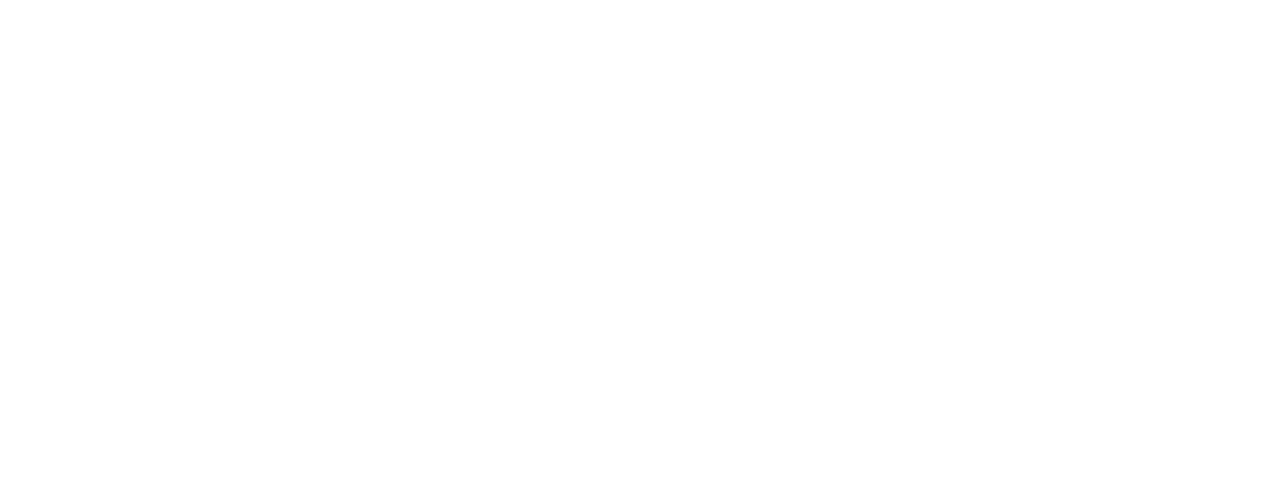
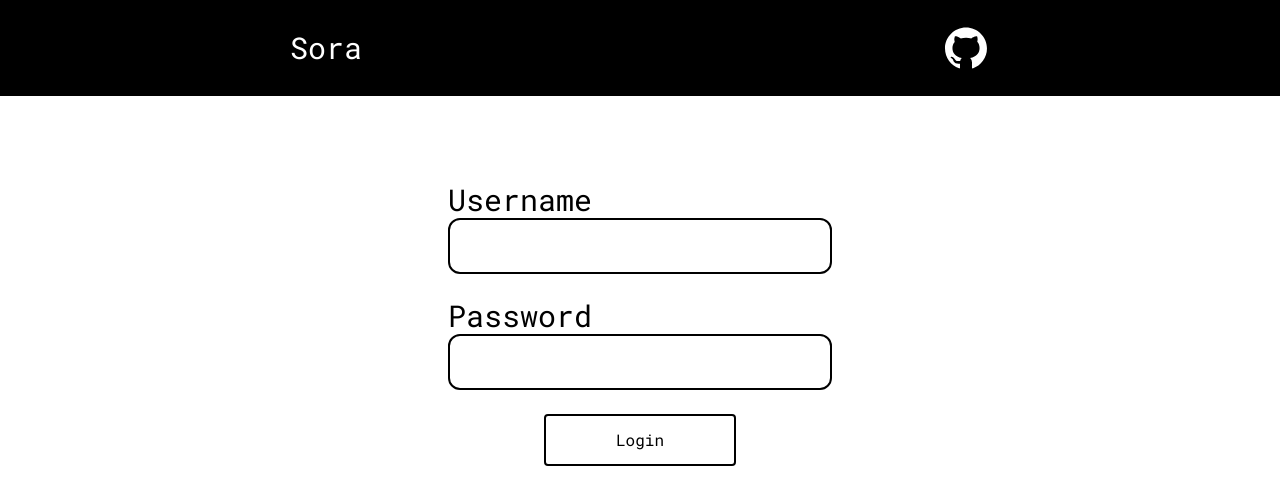
Before and after one commit to pbsora/blog, a React (Vite) app in the folder client/: page /login in a window 1280 px wide. Before the commit this address had no page. Shown: the top 504 px of the page. Built offline with nearby package versions, Linux system fonts and the light colour scheme.

Commit message:
Token and login page

```diff
--- a/client/src/Components/CommentSection.tsx
+++ b/client/src/Components/CommentSection.tsx
@@ -26,11 +26,11 @@
   console.log(comments);
 
   return (
-    <div id="comments">
-      <div className="flex justify-around items-center">
+    <div id="comments" ref={parent}>
+      <div className="flex justify-around items-start">
         <p className="text-2xl text-center mb-6">Comments</p>
         <button
-          className="border-2 border-black p-3 rounded-xl hover:bg-zinc-200"
+          className="border-2 border-black p-3 rounded-xl hover:bg-zinc-200 duration-200"
           onClick={() => setShowNewComment(true)}
         >
           New comment
@@ -39,17 +39,20 @@
       {showNewComment && (
         <NewComment id={id} setShowNewComment={setShowNewComment} />
       )}
-      <div ref={parent} className="text-center mt-12 text-lg">
-        {comments.length !== 0
-          ? comments.map((comment) => (
+
+      {comments.length !== 0 ? (
+        comments.map((comment) => (
           <Comment
             content={comment.content}
             author={comment.author}
             createdAt={comment.createdAt}
           />
         ))
-          : "No comments here"}
-      </div>
+      ) : (
+        <p className="text-xl block m-auto text-center mt-10">
+          No comments here
+        </p>
+      )}
     </div>
   );
 };
--- a/client/src/Components/NewComment.tsx
+++ b/client/src/Components/NewComment.tsx
@@ -24,10 +24,6 @@
     });
     if (comment.status === 201) {
       setShowNewComment(false);
-      /* setComments((prev) => ({
-        ...prev,
-        message,
-      })); */
     }
   };
 
@@ -51,14 +47,14 @@
         </label>
         <input
           type="text"
-          name="author"
+          id="author"
           className="border border-black w-full xl:w-2/4  py-3 px-2 rounded-xl"
           onChange={handleChange}
           value={message.author}
         />
       </div>
       <div className=" mt-3">
-        <label htmlFor="author" className="block mb-2 text-lg">
+        <label htmlFor="author" className="block mb-2 text-lg ">
           Comment
         </label>
         <textarea
@@ -73,7 +69,7 @@
       </div>
       <button
         type="submit"
-        className="border border-black py-3 px-24 rounded-lg mt-3 hover:bg-zinc-200"
+        className="border border-black py-3 px-24 rounded-lg mt-3 hover:bg-zinc-200 duration-200"
       >
         New comment
       </button>
--- a/client/src/Components/Post.tsx
+++ b/client/src/Components/Post.tsx
@@ -23,9 +23,13 @@
         ).toLocaleString(DateTime.DATE_SHORT)}
       </span>
       <p className="col-span-4 text-left line-clamp-6">{content}</p>
-      <button className="col-span-4 text-center border-t-2  mt-3 py-3 cursor-pointer">
-        <Link to={`/post/${slug}`}>Read more</Link>
-      </button>
+
+      <Link
+        to={`/post/${slug}`}
+        className="col-span-4 text-center border-t-2  mt-3 py-3 cursor-pointer hover:bg-zinc-300 rounded duration-200"
+      >
+        Read more
+      </Link>
     </div>
   );
 };
--- a/client/src/Components/Router.tsx
+++ b/client/src/Components/Router.tsx
@@ -4,6 +4,8 @@
 import Home from "../Pages/Home.tsx";
 import PostDetail from "../Pages/PostDetail.tsx";
 import { AnimatePresence } from "framer-motion";
+import Login from "../Pages/Login.tsx";
+import NewPost from "../Pages/NewPost.tsx";
 
 const Routes = () => {
   const element = useRoutes([
@@ -16,6 +18,8 @@
           path: "/post/:slug",
           element: <PostDetail />,
         },
+        { path: "/login", element: <Login /> },
+        { path: "/new-post", element: <NewPost /> },
       ],
     },
   ]);
--- /dev/null
+++ b/client/src/Hooks/useLocalStorage.tsx
@@ -0,0 +1,17 @@
+import { useState } from "react";
+
+const useLocalStorage = (key: string, initialValue: unknown) => {
+  const [value, setStoredValue] = useState(() => {
+    const storedValue = localStorage.getItem(key);
+    return storedValue ? JSON.parse(storedValue) : initialValue;
+  });
+
+  const setValue = (newValue: unknown) => {
+    setStoredValue(newValue);
+    localStorage.setItem(key, JSON.stringify(newValue));
+  };
+
+  return { value, setValue };
+};
+
+export default useLocalStorage;
--- /dev/null
+++ b/client/src/Pages/Login.tsx
@@ -0,0 +1,81 @@
+import React, { useState } from "react";
+import axios from "axios";
+import useLocalStorage from "../Hooks/useLocalStorage";
+import { useNavigate } from "react-router-dom";
+
+const Login = () => {
+  const [login, setLogin] = useState({
+    username: "",
+    password: "",
+  });
+  const [error, setError] = useState({
+    error: false,
+    message: "",
+  });
+  const { setValue } = useLocalStorage("token", null);
+  const navigate = useNavigate();
+
+  const handleChange = (e: React.ChangeEvent<HTMLInputElement>) => {
+    setLogin((prev) => ({
+      ...prev,
+      [e.target.name]: e.target.value,
+    }));
+  };
+
+  const submitLogin = async (e: React.FormEvent<HTMLFormElement>) => {
+    e.preventDefault();
+    const { data } = await axios({
+      method: "post",
+      url: "/api/login",
+      data: { username: login.username, password: login.password },
+      withCredentials: true,
+    });
+    if (data.message) {
+      setError({
+        error: true,
+        message: data.message,
+      });
+    }
+    setValue(data.token);
+    navigate("/new-post");
+  };
+
+  return (
+    <form
+      onSubmit={submitLogin}
+      className="w-[90vw] md:w-[40vw] lg:w-[30vw] h-[60vh] m-auto font-roboto flex flex-col justify-center items-center gap-6"
+    >
+      <div className="block w-full">
+        <label htmlFor="username" className="block text-3xl">
+          Username
+        </label>
+        <input
+          type="text"
+          name="username"
+          value={login.username}
+          onChange={handleChange}
+          className="w-full px-2 py-3 text-lg border-2 border-black rounded-xl focus:outline-blue-500"
+        />
+      </div>
+      <div className="block w-full">
+        <label htmlFor="password" className="block text-3xl">
+          Password
+        </label>
+        <input
+          type="password"
+          name="password"
+          value={login.password}
+          onChange={handleChange}
+          className="w-full px-2 py-3 text-lg border-2 border-black rounded-xl focus:outline-blue-500"
+        />
+      </div>
+      <button className="w-2/4 px-6 py-3 border-2 border-black rounded">
+        Login
+      </button>
+      <span className="text-xl text-red-500">
+        {error.error && error.message}
+      </span>
+    </form>
+  );
+};
+export default Login;
--- /dev/null
+++ b/client/src/Pages/NewPost.tsx
@@ -0,0 +1,4 @@
+const NewPost = () => {
+  return <div>NewPost</div>;
+};
+export default NewPost;
```
Also changed, not shown: 2 other files (tests, documents, lock files or other folders). Lines whose indentation alone changed are shown as unchanged.
